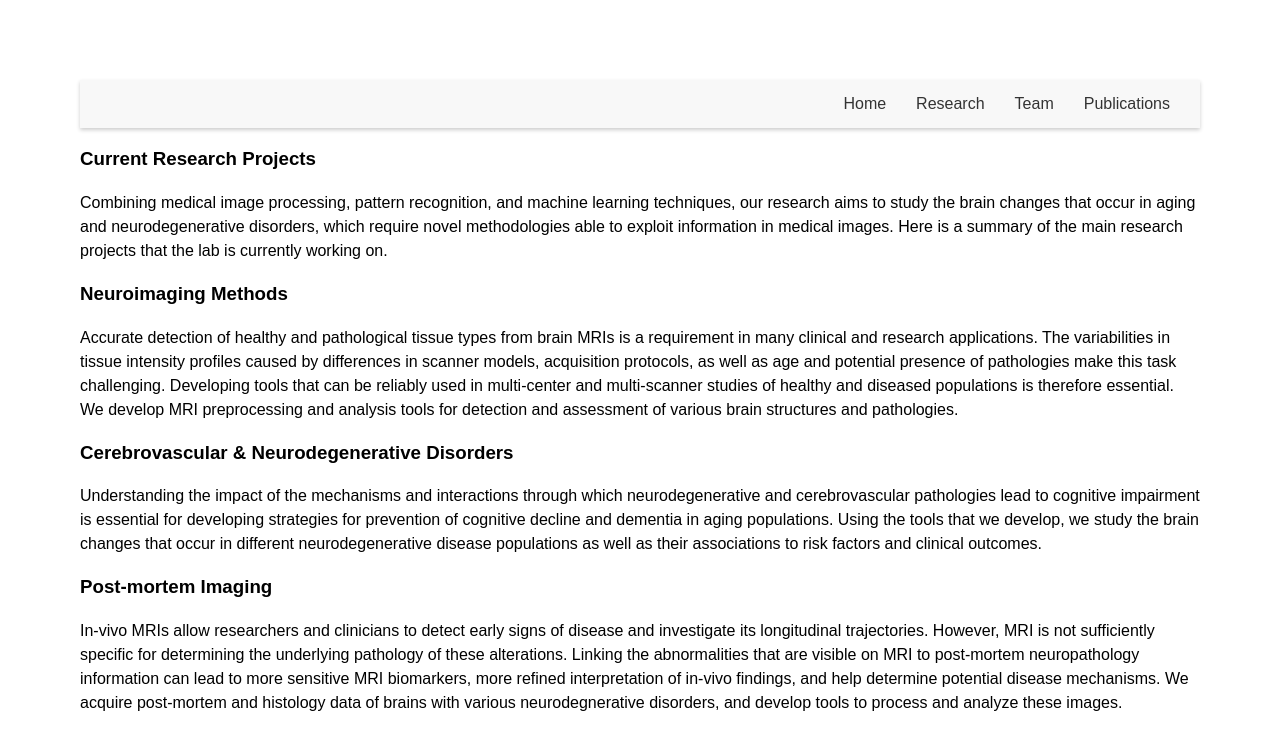
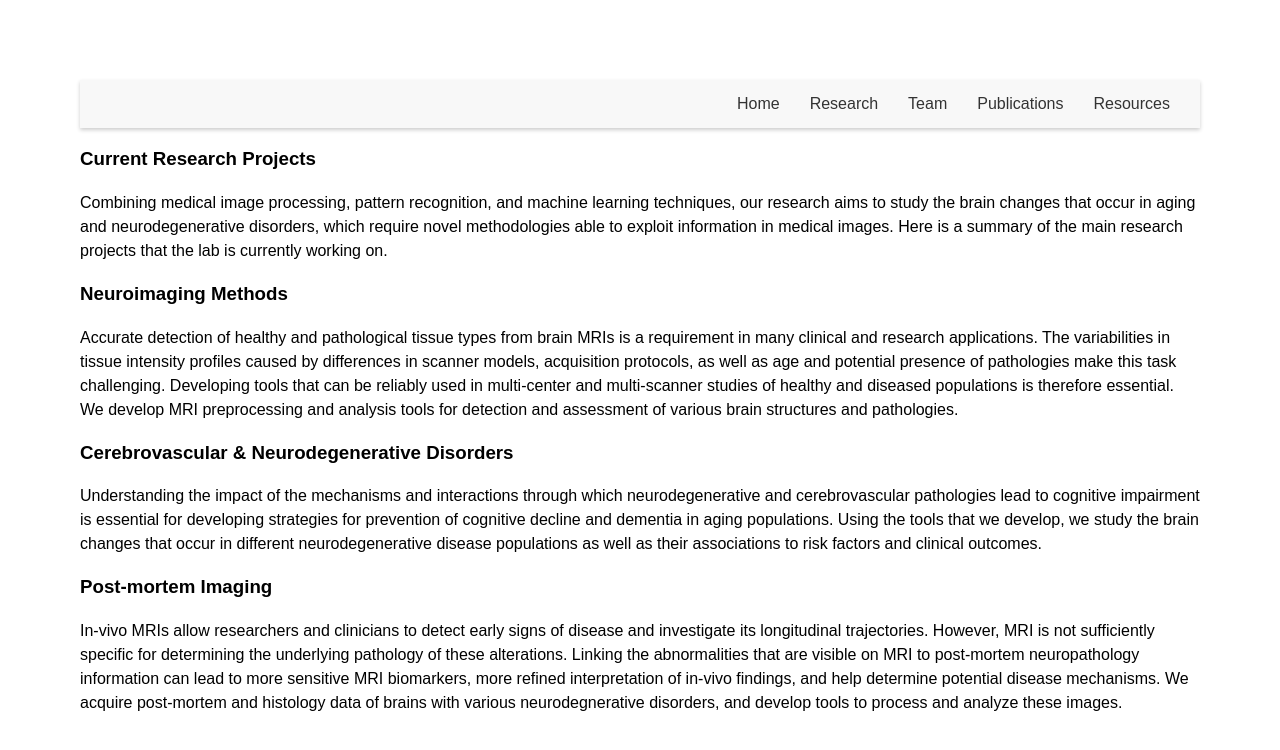
Before and after one commit to VANDAlab/VANDAlab.github.io, a Jekyll site: the page research.html, which Jekyll copies as it is, in a window 1280 px wide. Shown: the top 750 px of the page. Built offline with Jekyll 4.4.1, drawn with Linux system fonts in a browser that asks for light colours.

Commit message:
Update research.html

```diff
--- a/research.html
+++ b/research.html
@@ -13,6 +13,7 @@
       <a href="research.html">Research</a>
       <a href="team.html">Team</a>
       <a href="publications.html">Publications</a>
+    <a href="resources.html">Resources</a>
   </div>
 </div> <!-- Close the navbar div -->
 
```
